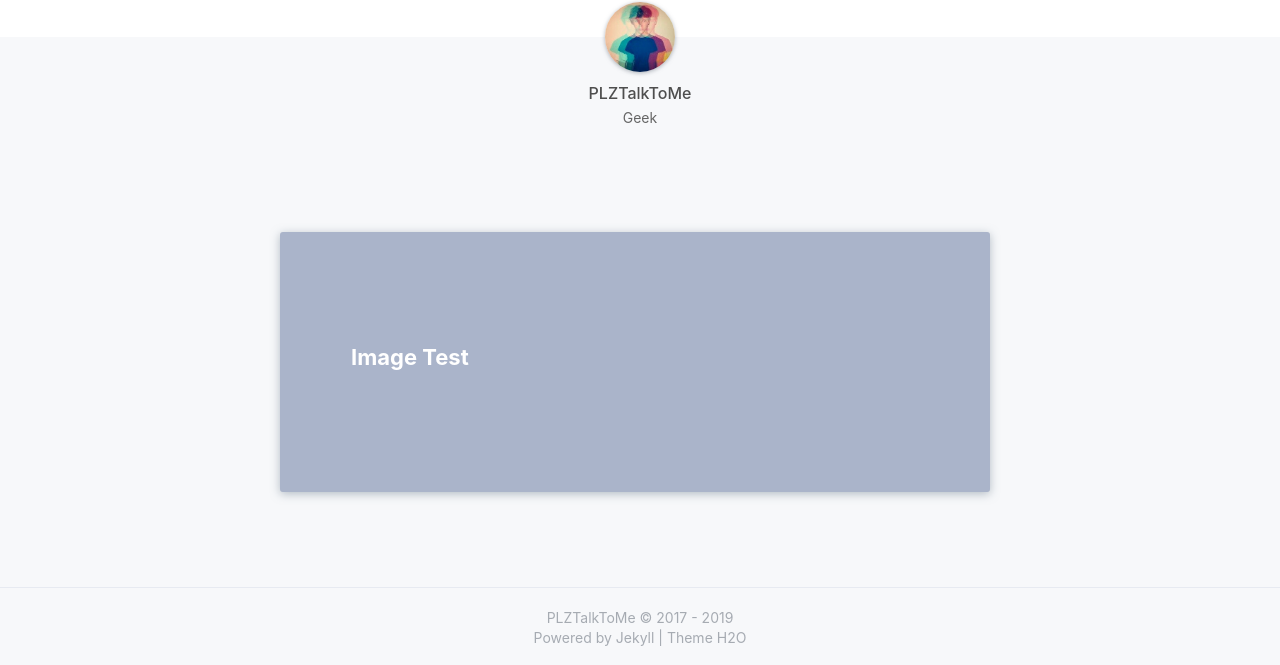
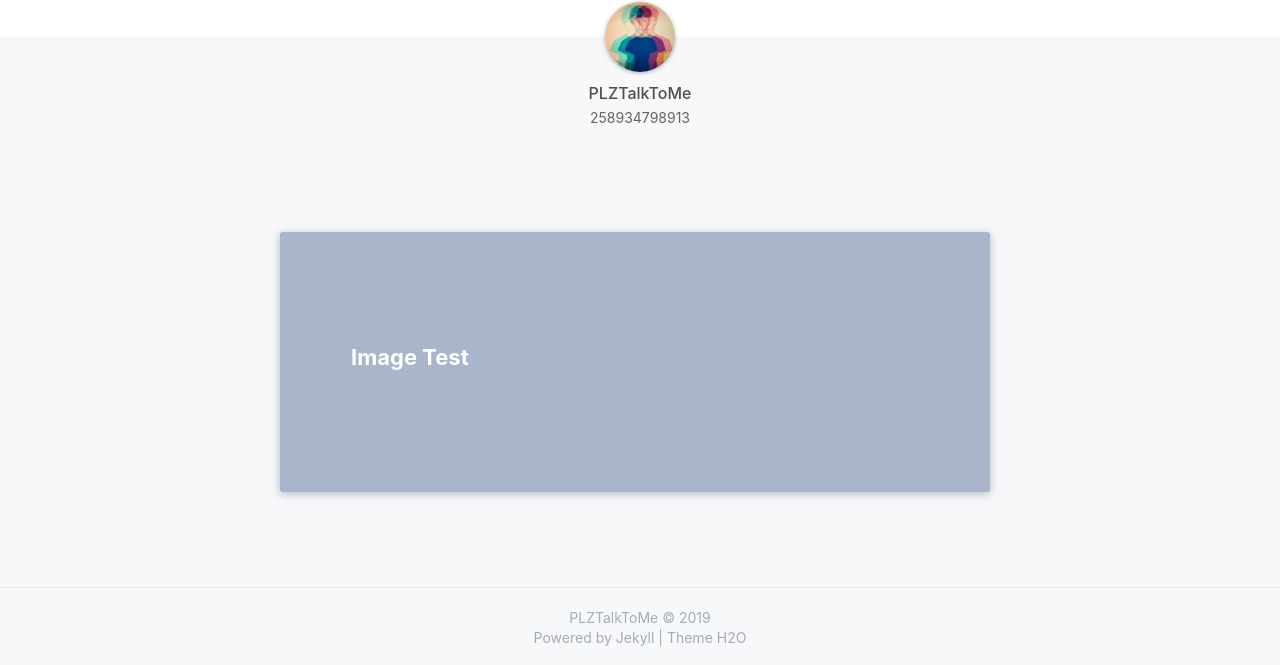
Before and after one commit to PLZTalkToMe/PLZTalkToMe, a Jekyll site: the page built from _posts/2019-04-19-Java 踩坑.md, in a window 1280 px wide and 1233 px high. Shown: the part 565-1230 px from the top of the window. Built offline with Jekyll 4.4.1, drawn with Linux system fonts in a browser that asks for light colours; nearby versions of some CDN libraries; a style sheet for code colours, icons or effects is not loaded.

Commit message:
新建日志

```diff
--- a/_config.yml
+++ b/_config.yml
@@ -14,12 +14,12 @@ nav:
 
 # Footer
 footer:
-  since: 2017
+  since: 2019
 
 # Author 配置博主信息
 author: 'PLZTalkToMe'
 nickname: 'null'
-bio: 'Geek'
+bio: '258934798913'
 avatar: '/assets/img/profile.jpg'
 
 # Search
```
